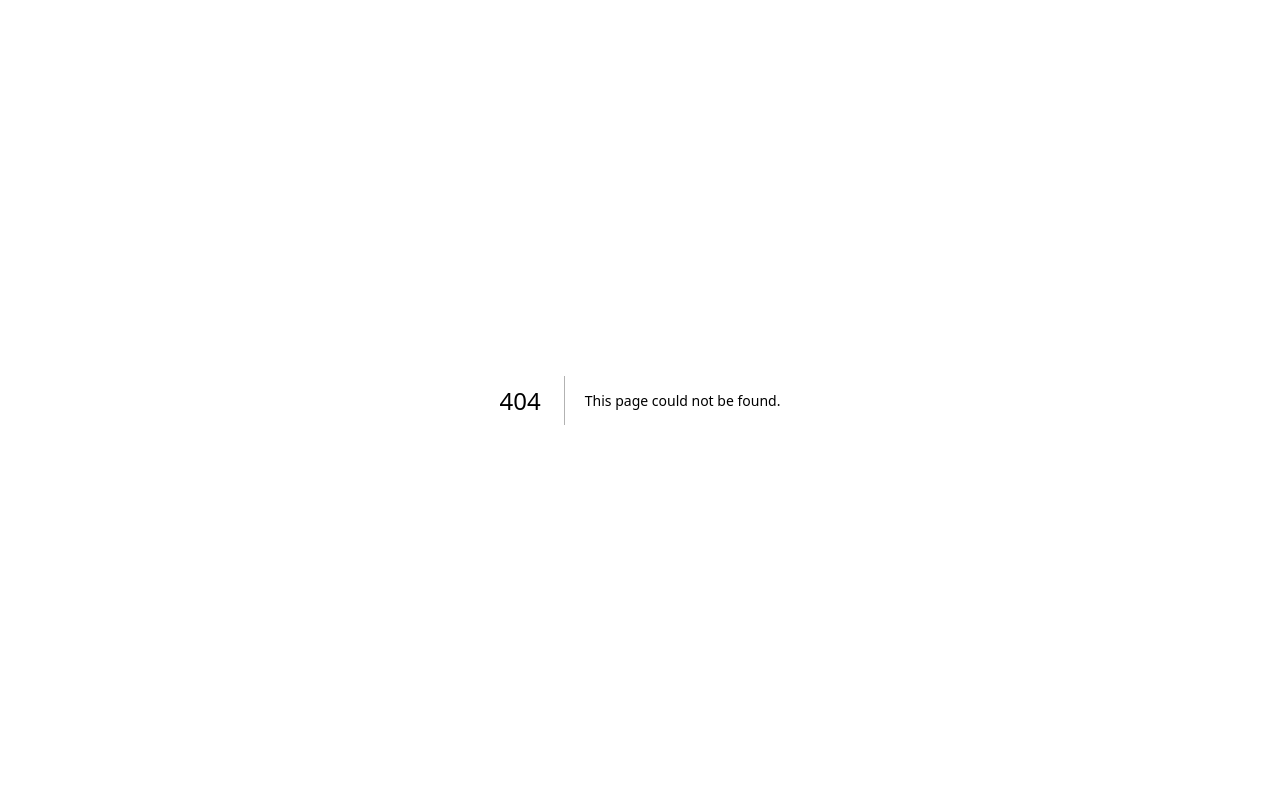
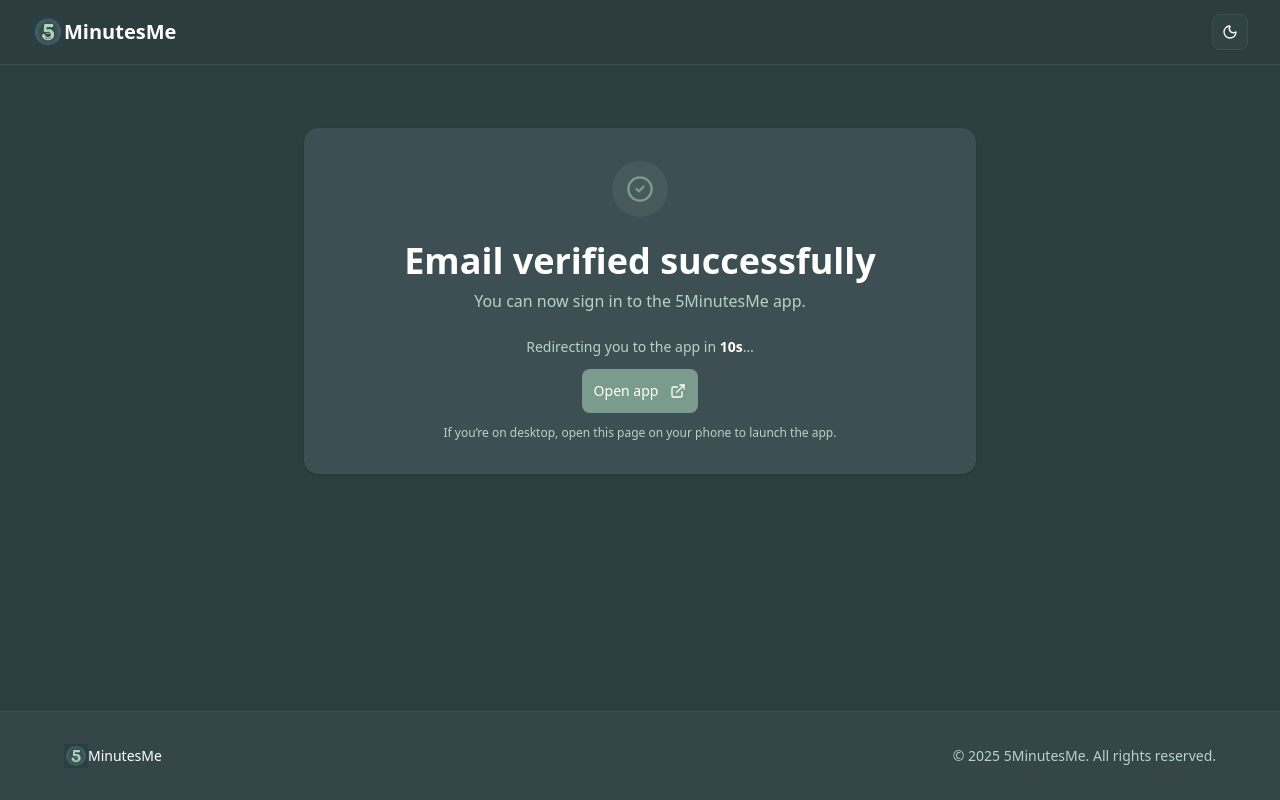
Before and after one commit to jasim-z/5minutesme-web, a Next.js app: page /email-confirmation in a window 1280 px wide. Before the commit this address had no page. Built offline with nearby package versions, Linux system fonts and the light colour scheme.

Commit message:
implement a page for email confirmation success

```diff
--- /dev/null
+++ b/app/email-confirmation/page.tsx
@@ -0,0 +1,11 @@
+import type { Metadata } from "next"
+import { EmailConfirmationClient } from "@/components/email-confirmation-client"
+
+export const metadata: Metadata = {
+  title: "5MinutesMe - Email Verified",
+  description: "Your email was verified successfully. You can now sign in to the 5MinutesMe app.",
+}
+
+export default function EmailConfirmationPage() {
+  return <EmailConfirmationClient />
+}
--- /dev/null
+++ b/components/email-confirmation-client.tsx
@@ -0,0 +1,118 @@
+"use client"
+
+import Link from "next/link"
+import { useEffect, useMemo, useRef, useState } from "react"
+import { CheckCircle2, ExternalLink } from "lucide-react"
+import { ThemeToggle } from "@/components/theme-toggle"
+import { Logo } from "@/components/logo"
+import { Button } from "@/components/ui/button"
+
+export function EmailConfirmationClient() {
+  const deepLink = useMemo(() => "5minutesme://", [])
+  const [secondsLeft, setSecondsLeft] = useState(15)
+
+  const redirectTimeoutRef = useRef<number | null>(null)
+  const countdownIntervalRef = useRef<number | null>(null)
+
+  const clearTimers = () => {
+    if (redirectTimeoutRef.current !== null) {
+      window.clearTimeout(redirectTimeoutRef.current)
+      redirectTimeoutRef.current = null
+    }
+    if (countdownIntervalRef.current !== null) {
+      window.clearInterval(countdownIntervalRef.current)
+      countdownIntervalRef.current = null
+    }
+  }
+
+  const openApp = () => {
+    clearTimers()
+    window.location.href = deepLink
+  }
+
+  useEffect(() => {
+    // Countdown (runs in callback, not synchronously in the effect body)
+    countdownIntervalRef.current = window.setInterval(() => {
+      setSecondsLeft((s) => (s > 0 ? s - 1 : 0))
+    }, 1000)
+
+    // Redirect
+    redirectTimeoutRef.current = window.setTimeout(() => {
+      window.location.href = deepLink
+    }, 15000)
+
+    return () => clearTimers()
+    // deepLink is stable via useMemo
+    // eslint-disable-next-line react-hooks/exhaustive-deps
+  }, [])
+
+  return (
+    <div className="min-h-screen bg-background flex flex-col">
+      {/* Header */}
+      <header className="fixed top-0 left-0 right-0 z-50 border-b border-border bg-background/80 backdrop-blur-sm">
+        <div className="container mx-auto px-4 sm:px-6 lg:px-8">
+          <div className="flex h-16 items-center justify-between">
+            <Link href="/" className="flex items-center gap-0">
+              <Logo size={32} className="h-8 w-8" />
+              <span className="text-xl font-semibold text-foreground">MinutesMe</span>
+            </Link>
+            <ThemeToggle />
+          </div>
+        </div>
+      </header>
+
+      {/* Content */}
+      <main className="flex-1 pt-32 pb-20 px-4 sm:px-6 lg:px-8">
+        <div className="container mx-auto max-w-2xl">
+          <div className="rounded-xl border border-border bg-card p-6 sm:p-8 shadow-sm text-center space-y-6">
+            <div className="mx-auto size-14 rounded-full bg-primary/15 flex items-center justify-center">
+              <CheckCircle2 className="h-7 w-7 text-primary" />
+            </div>
+
+            <div className="space-y-2">
+              <h1 className="text-3xl sm:text-4xl font-bold text-foreground">
+                Email verified successfully
+              </h1>
+              <p className="text-muted-foreground">
+                You can now sign in to the 5MinutesMe app.
+              </p>
+            </div>
+
+            <div className="space-y-3">
+              <p className="text-sm text-muted-foreground">
+                Redirecting you to the app in{" "}
+                <span className="font-semibold text-foreground">{secondsLeft}s</span>…
+              </p>
+
+              <div className="flex flex-col sm:flex-row gap-3 justify-center">
+                <Button onClick={openApp} className="h-11">
+                  Open app
+                  <ExternalLink className="ml-1 h-4 w-4" />
+                </Button>
+              </div>
+
+              <p className="text-xs text-muted-foreground">
+                If you’re on desktop, open this page on your phone to launch the app.
+              </p>
+            </div>
+          </div>
+        </div>
+      </main>
+
+      {/* Footer */}
+      <footer className="border-t border-border bg-card/50 py-8 px-4 sm:px-6 lg:px-8">
+        <div className="container mx-auto max-w-6xl">
+          <div className="flex flex-col sm:flex-row items-center justify-between gap-4">
+            <div className="flex items-center gap-0">
+              <Logo size={24} className="h-6 w-6" />
+              <span className="text-sm font-medium text-foreground">MinutesMe</span>
+            </div>
+            <p className="text-sm text-muted-foreground">
+              © {new Date().getFullYear()} 5MinutesMe. All rights reserved.
+            </p>
+          </div>
+        </div>
+      </footer>
+    </div>
+  )
+}
```
